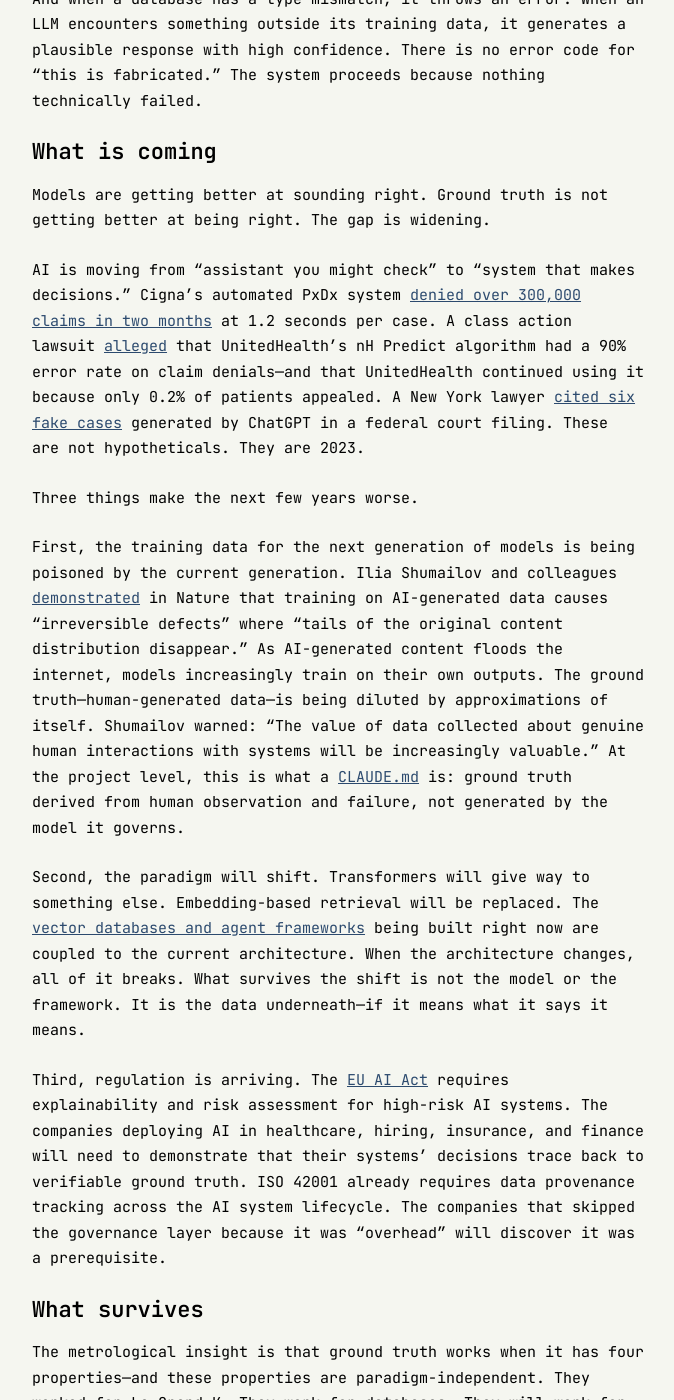
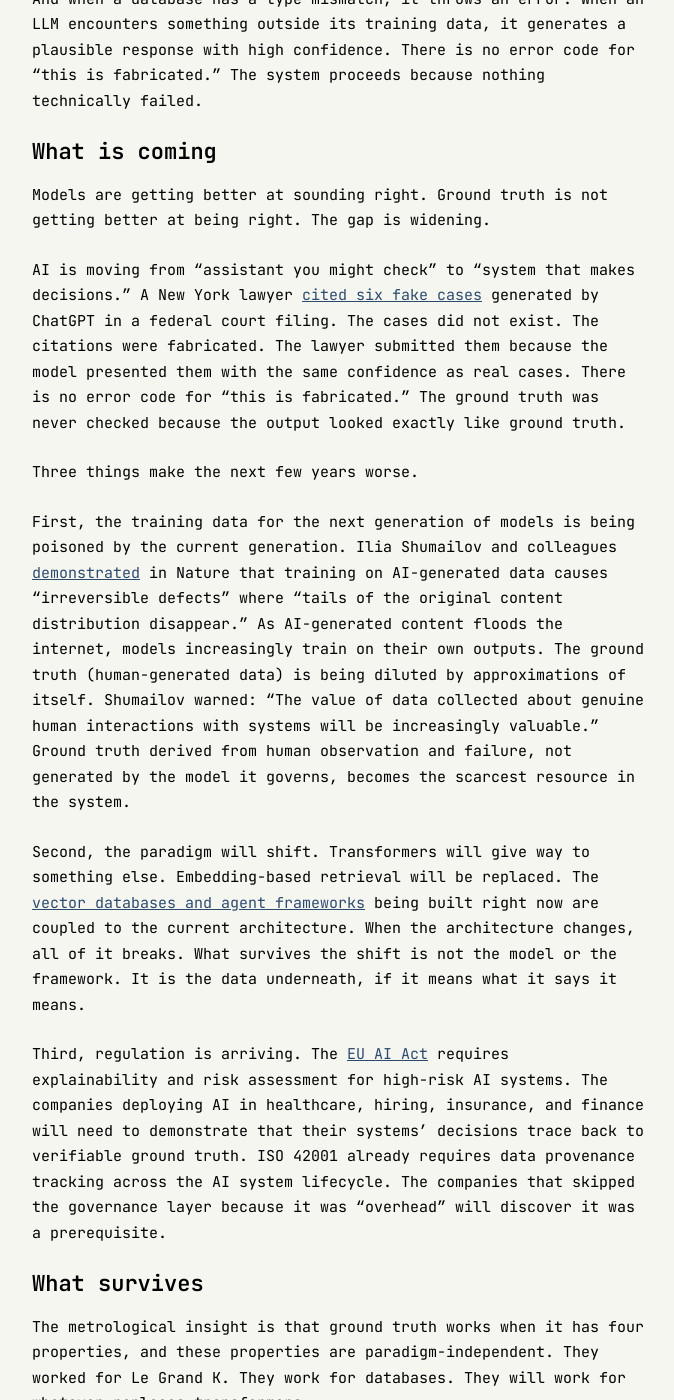
Before and after one commit to ashita-ai/ashita-ai.github.io, a Jekyll site: the page built from _posts/2026-03-10-ground-truth-as-foundation.md, in a window 1280 px wide and 1400 px high, scrolled down 2561 px. Shown: the whole window, without its empty margins (302-976 px from the left). Built offline with Jekyll 4.4.1, drawn with Linux system fonts in a browser that asks for light colours; some of the changed text lies outside the part shown.

Commit message:
Fix six posts: em-dashes, product plugs, duplicates, formulaic closings
Properties That Survive: replace 17 em-dashes, cut unsourced
Wendy's/Netflix/Uber/Stripe claim, remove formulaic forward-link.

Ground Truth: replace 14 em-dashes, remove CLAUDE.md product plug,
cut duplicate Cigna/UnitedHealth examples (belong in Reversibility),
expand New York lawyer example as ground truth illustration, remove
formulaic forward-link.

Provenance Imperative: replace link-farm paragraph (4 cross-links in
one sentence) with tighter provenance debt framing, replace formulaic
"X is next" closing with callback to opener.

Contracts as Infrastructure: remove Tessera product plug, replace
with generic schema registry framing, replace formulaic closing with
callback to shipping container.

Reversibility as Default: fold UnitedHealth into Cigna paragraph,
cut weapons section (different essay), fix orphaned summary reference.

```diff
--- a/_posts/2026-03-10-ground-truth-as-foundation.md
+++ b/_posts/2026-03-10-ground-truth-as-foundation.md
@@ -4,13 +4,13 @@
 date: 2026-03-10
 ---
 
-On November 16, 2018, representatives from sixty nations [voted](https://en.wikipedia.org/wiki/2019_redefinition_of_the_SI_base_units) to redefine the kilogram. For 130 years, the kilogram had been a platinum-iridium cylinder in a vault outside Paris—Le Grand K. Not a reference for the kilogram. The kilogram itself.
+On November 16, 2018, representatives from sixty nations [voted](https://en.wikipedia.org/wiki/2019_redefinition_of_the_SI_base_units) to redefine the kilogram. For 130 years, the kilogram had been a platinum-iridium cylinder in a vault outside Paris: Le Grand K. Not a reference for the kilogram. The kilogram itself.
 
 Le Grand K was drifting. It had [lost approximately fifty micrograms](https://phys.org/news/2019-05-adieu-le-grand-kilogram-redefined.html) relative to its official copies over a century. Nobody could determine whether Le Grand K was gaining mass or its copies were losing it, because Le Grand K was, by definition, exactly one kilogram.
 
-The ground truth was changing. Everything calibrated against it was changing too—invisibly.
+The ground truth was changing. Everything calibrated against it was changing too. Invisibly..
 
-The fix was not a better cylinder. It was redefining mass in terms of the Planck constant—a property of the universe that does not drift.
+The fix was not a better cylinder. It was redefining mass in terms of the Planck constant, a property of the universe that does not drift.
 
 The ground truth underneath AI systems today is drifting too. Unlike Le Grand K, nobody is measuring the drift. And the decisions being built on top of it are getting bigger.
 
@@ -22,21 +22,21 @@
 
 The Boeing 737 MAX MCAS system relied on a single angle-of-attack sensor. When that sensor failed on Lion Air Flight 610 and Ethiopian Airlines Flight 302, it transmitted data that did not represent the aircraft's physical state. Normal flight, misread as stall. MCAS pushed the nose down. Boeing [informed investigators](https://www.ntsb.gov/investigations/Documents/Response%20to%20EAIB%20final%20report.pdf) they had made "an engineering design error in their initial AOA Sensor Hazard Analysis." Three hundred and forty-six people died because one sensor's output was treated as ground truth without verification.
 
-LIBOR—the London Interbank Offered Rate—underpinned approximately [$350 trillion in financial instruments](https://www.newyorkfed.org/medialibrary/media/research/staff_reports/sr667.pdf). Between 2003 and 2012, banks systematically submitted false data. Barclays alone made 257 documented attempts to manipulate the rate. LIBOR was eventually [phased out entirely](https://en.wikipedia.org/wiki/Libor_scandal)—too compromised to reform. The ground truth was a coordinated fiction, and $350 trillion in instruments were priced against it.
+LIBOR (the London Interbank Offered Rate) underpinned approximately [$350 trillion in financial instruments](https://www.newyorkfed.org/medialibrary/media/research/staff_reports/sr667.pdf). Between 2003 and 2012, banks systematically submitted false data. Barclays alone made 257 documented attempts to manipulate the rate. LIBOR was eventually [phased out entirely](https://en.wikipedia.org/wiki/Libor_scandal), too compromised to reform. The ground truth was a coordinated fiction, and $350 trillion in instruments were priced against it.
 
 The UK Post Office prosecuted over 900 subpostmasters for theft based on the Horizon accounting software. The software had [bugs that created phantom shortfalls](https://en.wikipedia.org/wiki/British_Post_Office_scandal). At least thirteen people committed suicide. The [2025 inquiry](https://www.postofficehorizoninquiry.org.uk/) found that senior employees knew the system was faulty and maintained the fiction anyway.
 
-These are not edge cases. They are the pattern. And the pattern is repeating—faster, at greater scale, with less visibility.
+These are not edge cases. They are the pattern. And the pattern is repeating, faster, at greater scale, with less visibility.
 
 ## The compound
 
 Traditional software fails when ground truth is wrong. AI fails differently: it learns from the failure and propagates it.
 
-IBM invested approximately $4 billion in Watson for Oncology, trained on synthetic cases from a small number of oncologists—not real patient data. It produced ["unsafe and incorrect" treatment recommendations](https://www.statnews.com/wp-content/uploads/2018/09/IBMs-Watson-recommended-unsafe-and-incorrect-cancer-treatments-STAT.pdf), including recommending a drug with a black box warning against the patient's exact condition. IBM sold the division for approximately $1 billion. The ground truth the model learned from did not represent the reality it was deployed against.
+IBM invested approximately $4 billion in Watson for Oncology, trained on synthetic cases from a small number of oncologists, not real patient data. It produced ["unsafe and incorrect" treatment recommendations](https://www.statnews.com/wp-content/uploads/2018/09/IBMs-Watson-recommended-unsafe-and-incorrect-cancer-treatments-STAT.pdf), including recommending a drug with a black box warning against the patient's exact condition. IBM sold the division for approximately $1 billion. The ground truth the model learned from did not represent the reality it was deployed against.
 
 Curtis Northcutt and colleagues [found](https://arxiv.org/abs/2103.14749) that 6% of ImageNet's validation labels are wrong. These are the benchmarks the field uses to rank models. The researchers found that "higher-capacity models reflect systematic label errors in their predictions to a greater degree than lower-capacity models." The models that appear best may be the ones that learned the errors most thoroughly.
 
-A database with a corrupted record has a localized problem. A model trained on corrupted data has a systemic one—distributed across billions of parameters, impossible to localize, difficult to detect.
+A database with a corrupted record has a localized problem. A model trained on corrupted data has a systemic one, distributed across billions of parameters, impossible to localize, difficult to detect.
 
 This compounds. Most AI memory systems and RAG pipelines extract "important" facts from raw data, then discard the original. Each extraction introduces errors. Each summarization loses detail. The [HaluMem study](https://arxiv.org/abs/2511.03506) found memory system accuracies below 70%. After a few passes, you are querying a game of telephone.
 
@@ -46,19 +46,19 @@
 
 Models are getting better at sounding right. Ground truth is not getting better at being right. The gap is widening.
 
-AI is moving from "assistant you might check" to "system that makes decisions." Cigna's automated PxDx system [denied over 300,000 claims in two months](https://www.propublica.org/article/cigna-pxdx-medical-health-insurance-rejection-claims) at 1.2 seconds per case. A class action lawsuit [alleged](https://www.cbsnews.com/news/unitedhealth-lawsuit-ai-deny-claims-medicare-advantage-health-insurance-denials/) that UnitedHealth's nH Predict algorithm had a 90% error rate on claim denials—and that UnitedHealth continued using it because only 0.2% of patients appealed. A New York lawyer [cited six fake cases](https://en.wikipedia.org/wiki/Mata_v._Avianca,_Inc.) generated by ChatGPT in a federal court filing. These are not hypotheticals. They are 2023.
+AI is moving from "assistant you might check" to "system that makes decisions." A New York lawyer [cited six fake cases](https://en.wikipedia.org/wiki/Mata_v._Avianca,_Inc.) generated by ChatGPT in a federal court filing. The cases did not exist. The citations were fabricated. The lawyer submitted them because the model presented them with the same confidence as real cases. There is no error code for "this is fabricated." The ground truth was never checked because the output looked exactly like ground truth.
 
 Three things make the next few years worse.
 
-First, the training data for the next generation of models is being poisoned by the current generation. Ilia Shumailov and colleagues [demonstrated](https://www.nature.com/articles/s41586-024-07566-y) in Nature that training on AI-generated data causes "irreversible defects" where "tails of the original content distribution disappear." As AI-generated content floods the internet, models increasingly train on their own outputs. The ground truth—human-generated data—is being diluted by approximations of itself. Shumailov warned: "The value of data collected about genuine human interactions with systems will be increasingly valuable." At the project level, this is what a [CLAUDE.md](/blog/the-intelligence-is-in-the-document/) is: ground truth derived from human observation and failure, not generated by the model it governs.
+First, the training data for the next generation of models is being poisoned by the current generation. Ilia Shumailov and colleagues [demonstrated](https://www.nature.com/articles/s41586-024-07566-y) in Nature that training on AI-generated data causes "irreversible defects" where "tails of the original content distribution disappear." As AI-generated content floods the internet, models increasingly train on their own outputs. The ground truth (human-generated data) is being diluted by approximations of itself. Shumailov warned: "The value of data collected about genuine human interactions with systems will be increasingly valuable." Ground truth derived from human observation and failure, not generated by the model it governs, becomes the scarcest resource in the system.
 
-Second, the paradigm will shift. Transformers will give way to something else. Embedding-based retrieval will be replaced. The [vector databases and agent frameworks](/blog/the-properties-that-survive/) being built right now are coupled to the current architecture. When the architecture changes, all of it breaks. What survives the shift is not the model or the framework. It is the data underneath—if it means what it says it means.
+Second, the paradigm will shift. Transformers will give way to something else. Embedding-based retrieval will be replaced. The [vector databases and agent frameworks](/blog/the-properties-that-survive/) being built right now are coupled to the current architecture. When the architecture changes, all of it breaks. What survives the shift is not the model or the framework. It is the data underneath, if it means what it says it means.
 
 Third, regulation is arriving. The [EU AI Act](https://en.wikipedia.org/wiki/Artificial_Intelligence_Act) requires explainability and risk assessment for high-risk AI systems. The companies deploying AI in healthcare, hiring, insurance, and finance will need to demonstrate that their systems' decisions trace back to verifiable ground truth. ISO 42001 already requires data provenance tracking across the AI system lifecycle. The companies that skipped the governance layer because it was "overhead" will discover it was a prerequisite.
 
 ## What survives
 
-The metrological insight is that ground truth works when it has four properties—and these properties are paradigm-independent. They worked for Le Grand K. They work for databases. They will work for whatever replaces transformers.
+The metrological insight is that ground truth works when it has four properties, and these properties are paradigm-independent. They worked for Le Grand K. They work for databases. They will work for whatever replaces transformers.
 
 Immutable sources at the bottom. The Planck constant does not drift. Immutable raw records do not drift either. They do not depend on any model, any embedding, any architecture. When the paradigm shifts, the raw data is still there.
 
```
Also changed, not shown: other parts of _posts/2026-03-10-ground-truth-as-foundation.md (+3 -3 lines), _posts/2026-03-05-the-properties-that-survive.md (+18 -18 lines), _posts/2026-03-17-the-provenance-imperative.md (+2 -2 lines), _posts/2026-03-19-contracts-as-infrastructure.md (+2 -2 lines), _posts/2026-03-24-reversibility-as-default.md (+2 -6 lines).
